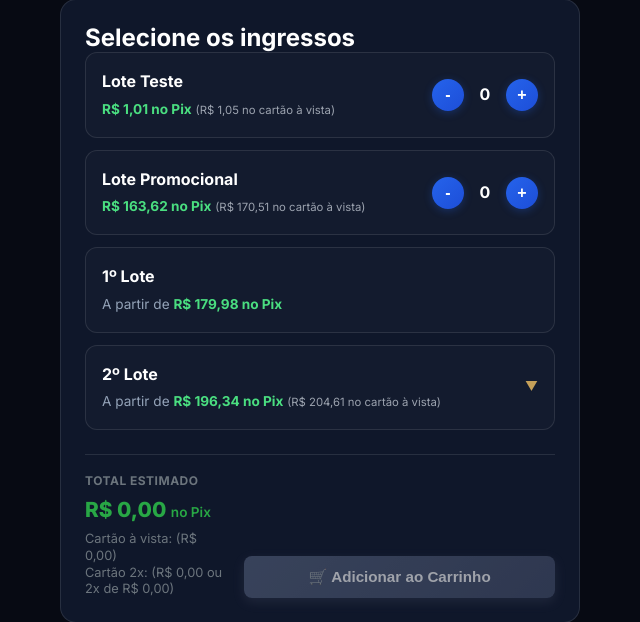
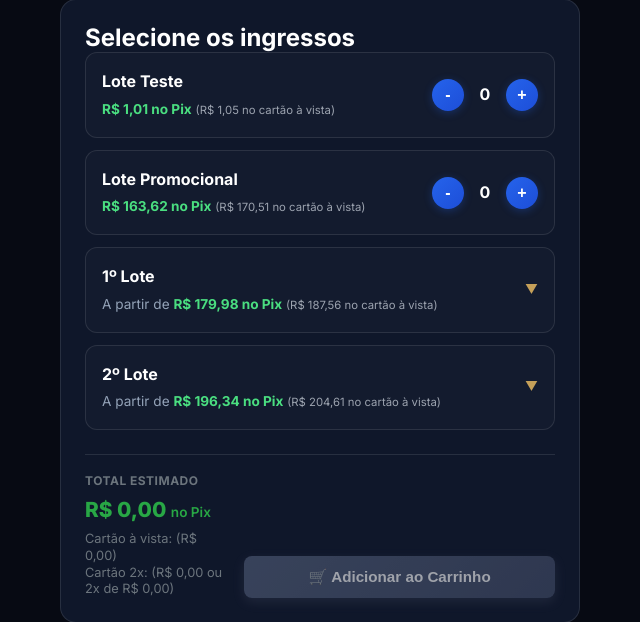
Before and after one commit to administracao-stack/app-dissonante, a Flask app: page /evento/marevibes-halloween in a window 1280 px wide. Shown: the part 858-1480 px from the top of the page, without its empty margins (0-640 px from the left). Run offline with Flask 3, Linux system fonts and the light colour scheme.

Commit message:
Update marevibes_halloween.html 1.0.0002

```diff
--- a/templates/eventos/marevibes_halloween.html
+++ b/templates/eventos/marevibes_halloween.html
@@ -102,13 +102,22 @@
                         <div class="ticket-accordion-header" onclick="toggleAccordion('lote1-details')">
                             <div class="ticket-type-info">
                                 <strong class="ticket-name">1º Lote</strong>
-                                <span class="ticket-price-tax">A partir de <strong>R$ 179,98 no Pix</strong></span>
+                                <span class="ticket-price-tax">
+                                    A partir de <strong>R$ 179,98 no Pix</strong> <small>(R$ 187,56 no cartão à vista)</small>
+                                </span>
                             </div>
+                            <span class="accordion-arrow" id="arrow-lote1-details">▼</span>
                         </div>
-                        <div id="lote1-details" class="ticket-accordion-content">
+
+                        <div class="ticket-accordion-content" id="lote1-details">
                             <!-- 1º Lote - Meia -->
-                            <div class="ticket-type-subrow">
-                                <span>1º Lote - Meia Entrada</span>
+                            <div class="ticket-sub-row">
+                                <div class="ticket-type-info">
+                                    <span class="sub-ticket-name">1º Lote - Meia Entrada</span>
+                                    <span class="ticket-price-tax">
+                                        <strong>R$ 179,98 no Pix</strong> <small>(R$ 187,56 no cartão à vista)</small>
+                                    </span>
+                                </div>
                                 <div class="ticket-counter">
                                     <button type="button" class="btn-qty" onclick="updateQty('lote1_meia', -1)">-</button>
                                     <span id="qty-lote1_meia" class="qty-number">0</span>
@@ -116,9 +125,15 @@
                                     <button type="button" class="btn-qty" onclick="updateQty('lote1_meia', 1)">+</button>
                                 </div>
                             </div>
+
                             <!-- 1º Lote - Inteira -->
-                            <div class="ticket-type-subrow">
-                                <span>1º Lote - Inteira</span>
+                            <div class="ticket-sub-row">
+                                <div class="ticket-type-info">
+                                    <span class="sub-ticket-name">1º Lote - Inteira</span>
+                                    <span class="ticket-price-tax">
+                                        <strong>R$ 196,34 no Pix</strong> <small>(R$ 204,61 no cartão à vista)</small>
+                                    </span>
+                                </div>
                                 <div class="ticket-counter">
                                     <button type="button" class="btn-qty" onclick="updateQty('lote1_inteira', -1)">-</button>
                                     <span id="qty-lote1_inteira" class="qty-number">0</span>
```
